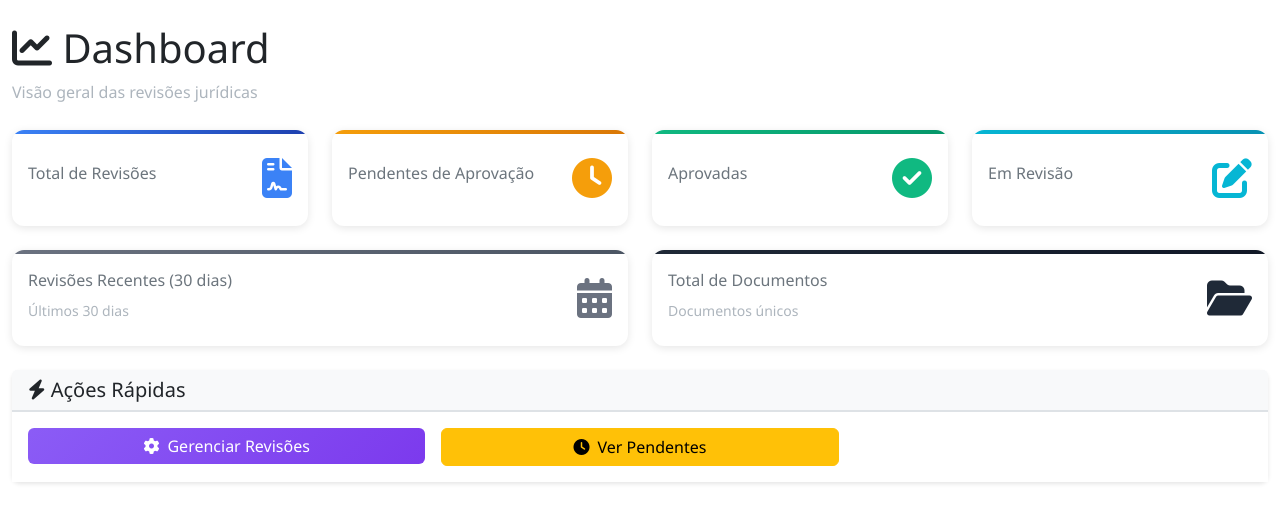
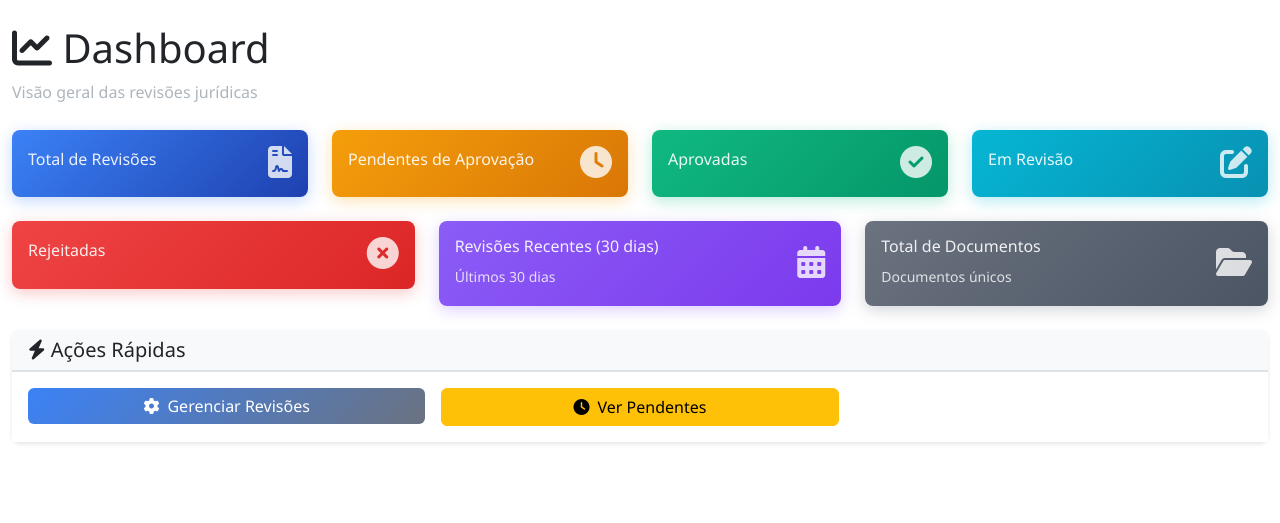
Before and after one commit to rogeriovalente001/revisoes-juridicas, a Flask app: template templates/reviews/dashboard.html in a window 1280 px wide. Shown: the top 523 px of the page. Run offline with Flask 3, Linux system fonts and the light colour scheme; the template is opened without the code that fills it, so the values that code supplies are empty; some libraries are stand-ins or nearby versions.

Commit message:
feat: Adiciona card de rejeitadas e corrige cores do dashboard com gradientes
- Adiciona novo card para contagem de revisoes rejeitadas
- Reorganiza cards em duas linhas (4 cards + 3 cards)
- Implementa cards com fundo colorido em gradiente (igual ao Connect)
- Adiciona gradient-protection.css para proteger cores dos cards
- Corrige transicoes CSS que estavam sobrepondo as cores
- Atualiza repository para incluir query de revisoes rejeitadas
- Cards agora exibem cores permanentes sem sobrescrita

```diff
--- /dev/null
+++ b/static/css/gradient-protection.css
@@ -0,0 +1,52 @@
+/* ========================================
+   GRADIENT PROTECTION CSS
+   Proteção simples e eficaz para gradientes
+   CARREGAR POR ÚLTIMO - APÓS TODOS OS OUTROS CSS
+   ======================================== */
+
+/* Proteção máxima para cards com gradientes inline */
+.card[style*="background: linear-gradient"] {
+    opacity: 1 !important;
+    visibility: visible !important;
+    display: block !important;
+    position: relative !important;
+    z-index: 1 !important;
+    transform: none !important;
+    transition: none !important;
+    animation: none !important;
+    animation-delay: 0 !important;
+    animation-duration: 0 !important;
+    transition-delay: 0 !important;
+    transition-duration: 0 !important;
+    will-change: auto !important;
+}
+
+/* Proteção para elementos filhos */
+.card[style*="background: linear-gradient"] * {
+    transition: none !important;
+}
+
+/* Proteção específica para card-body */
+.card[style*="background: linear-gradient"] .card-body {
+    background-color: transparent !important;
+    color: inherit !important;
+    transition: none !important;
+}
+
+/* Proteção para todos os elementos de texto */
+.card[style*="background: linear-gradient"] h1,
+.card[style*="background: linear-gradient"] h2,
+.card[style*="background: linear-gradient"] h3,
+.card[style*="background: linear-gradient"] h4,
+.card[style*="background: linear-gradient"] h5,
+.card[style*="background: linear-gradient"] h6,
+.card[style*="background: linear-gradient"] p,
+.card[style*="background: linear-gradient"] small,
+.card[style*="background: linear-gradient"] span,
+.card[style*="background: linear-gradient"] i,
+.card[style*="background: linear-gradient"] strong,
+.card[style*="background: linear-gradient"] b,
+.card[style*="background: linear-gradient"] div {
+    color: white !important;
+    transition: none !important;
+}
--- a/static/css/style.css
+++ b/static/css/style.css
@@ -3,17 +3,15 @@
    ======================================== */
 
 :root {
-    /* Paleta de cores Argo Solutions */
-    --primary-color: #8B5CF6;        /* Roxo médio */
-    --secondary-color: #7C3AED;      /* Roxo escuro */
-    --accent-color: #F97316;         /* Laranja */
-    --info-color: #3B82F6;           /* Azul */
+    /* Paleta de cores - mesma estrutura do Connect */
+    --primary-color: #3B82F6;        /* Azul */
+    --secondary-color: #6B7280;      /* Cinza */
+    --accent-color: #F59E0B;         /* Laranja */
+    --info-color: #06B6D4;           /* Ciano */
     --success-color: #10B981;        /* Verde */
-    --warning-color: #F59E0B;       /* Amarelo */
-    --danger-color: #EF4444;        /* Vermelho */
-    --light-color: #F8FAFC;          /* Cinza claro */
+    --warning-color: #F59E0B;        /* Amarelo */
+    --danger-color: #EF4444;         /* Vermelho */
     --dark-color: #1F2937;           /* Cinza escuro */
-    --gray-color: #6B7280;           /* Cinza médio */
 }
 
 body {
@@ -249,103 +247,120 @@ body {
 }
 
 /* Card Primary - Azul (Connect) */
-.dashboard-card-primary::before {
+.card.dashboard-card.dashboard-card-primary::before {
     background: linear-gradient(135deg, #3B82F6 0%, #1E40AF 100%) !important;
 }
 
-.dashboard-card-primary .dashboard-card-number {
-    color: #3B82F6 !important;
+.card.dashboard-card.dashboard-card-primary h2.dashboard-card-number,
+.card.dashboard-card.dashboard-card-primary .dashboard-card-number {
     font-weight: 700 !important;
     transition: color 0s !important;
 }
 
-.dashboard-card-primary .dashboard-card-icon {
-    color: #3B82F6 !important;
+.card.dashboard-card.dashboard-card-primary .dashboard-card-icon,
+.card.dashboard-card.dashboard-card-primary .dashboard-card-icon i {
     font-size: 2.5rem !important;
     transition: color 0s !important;
 }
 
 /* Card Warning - Amarelo/Laranja */
-.dashboard-card-warning::before {
+.card.dashboard-card.dashboard-card-warning::before {
     background: linear-gradient(135deg, #F59E0B 0%, #D97706 100%) !important;
 }
 
-.dashboard-card-warning .dashboard-card-number {
-    color: #F59E0B !important;
+.card.dashboard-card.dashboard-card-warning h2.dashboard-card-number,
+.card.dashboard-card.dashboard-card-warning .dashboard-card-number {
     font-weight: 700 !important;
     transition: color 0s !important;
 }
 
-.dashboard-card-warning .dashboard-card-icon {
-    color: #F59E0B !important;
+.card.dashboard-card.dashboard-card-warning .dashboard-card-icon,
+.card.dashboard-card.dashboard-card-warning .dashboard-card-icon i {
     font-size: 2.5rem !important;
     transition: color 0s !important;
 }
 
 /* Card Success - Verde */
-.dashboard-card-success::before {
+.card.dashboard-card.dashboard-card-success::before {
     background: linear-gradient(135deg, #10B981 0%, #059669 100%) !important;
 }
 
-.dashboard-card-success .dashboard-card-number {
-    color: #10B981 !important;
+.card.dashboard-card.dashboard-card-success h2.dashboard-card-number,
+.card.dashboard-card.dashboard-card-success .dashboard-card-number {
     font-weight: 700 !important;
     transition: color 0s !important;
 }
 
-.dashboard-card-success .dashboard-card-icon {
-    color: #10B981 !important;
+.card.dashboard-card.dashboard-card-success .dashboard-card-icon,
+.card.dashboard-card.dashboard-card-success .dashboard-card-icon i {
     font-size: 2.5rem !important;
     transition: color 0s !important;
 }
 
 /* Card Info - Ciano/Azul claro */
-.dashboard-card-info::before {
+.card.dashboard-card.dashboard-card-info::before {
     background: linear-gradient(135deg, #06B6D4 0%, #0891B2 100%) !important;
 }
 
-.dashboard-card-info .dashboard-card-number {
-    color: #06B6D4 !important;
+.card.dashboard-card.dashboard-card-info h2.dashboard-card-number,
+.card.dashboard-card.dashboard-card-info .dashboard-card-number {
     font-weight: 700 !important;
     transition: color 0s !important;
 }
 
-.dashboard-card-info .dashboard-card-icon {
-    color: #06B6D4 !important;
+.card.dashboard-card.dashboard-card-info .dashboard-card-icon,
+.card.dashboard-card.dashboard-card-info .dashboard-card-icon i {
     font-size: 2.5rem !important;
     transition: color 0s !important;
 }
 
 /* Card Secondary - Cinza */
-.dashboard-card-secondary::before {
+.card.dashboard-card.dashboard-card-secondary::before {
     background: linear-gradient(135deg, #6B7280 0%, #4B5563 100%) !important;
 }
 
-.dashboard-card-secondary .dashboard-card-number {
-    color: #6B7280 !important;
+.card.dashboard-card.dashboard-card-secondary h2.dashboard-card-number,
+.card.dashboard-card.dashboard-card-secondary .dashboard-card-number {
     font-weight: 700 !important;
     transition: color 0s !important;
 }
 
-.dashboard-card-secondary .dashboard-card-icon {
-    color: #6B7280 !important;
+.card.dashboard-card.dashboard-card-secondary .dashboard-card-icon,
+.card.dashboard-card.dashboard-card-secondary .dashboard-card-icon i {
     font-size: 2.5rem !important;
     transition: color 0s !important;
 }
 
 /* Card Dark - Preto/Cinza escuro */
-.dashboard-card-dark::before {
+.card.dashboard-card.dashboard-card-dark::before {
     background: linear-gradient(135deg, #1F2937 0%, #111827 100%) !important;
 }
 
-.dashboard-card-dark .dashboard-card-number {
-    color: #1F2937 !important;
+.card.dashboard-card.dashboard-card-dark h2.dashboard-card-number,
+.card.dashboard-card.dashboard-card-dark .dashboard-card-number {
     font-weight: 700 !important;
     transition: color 0s !important;
 }
 
-.dashboard-card-dark .dashboard-card-icon {
-    color: #1F2937 !important;
+.card.dashboard-card.dashboard-card-dark .dashboard-card-icon,
+.card.dashboard-card.dashboard-card-dark .dashboard-card-icon i {
+    font-size: 2.5rem !important;
+    transition: color 0s !important;
+}
+
+/* Card Danger - Vermelho */
+.card.dashboard-card.dashboard-card-danger::before {
+    background: linear-gradient(135deg, #EF4444 0%, #DC2626 100%) !important;
+}
+
+.card.dashboard-card.dashboard-card-danger h2.dashboard-card-number,
+.card.dashboard-card.dashboard-card-danger .dashboard-card-number {
+    font-weight: 700 !important;
+    transition: color 0s !important;
+}
+
+.card.dashboard-card.dashboard-card-danger .dashboard-card-icon,
+.card.dashboard-card.dashboard-card-danger .dashboard-card-icon i {
     font-size: 2.5rem !important;
     transition: color 0s !important;
 }
--- a/static/css/themes.css
+++ b/static/css/themes.css
@@ -20,6 +20,9 @@
     --warning-color: #F59E0B;
     --danger-color: #EF4444;
     --info-color: #3B82F6;
+    --primary-color: #3B82F6;
+    --secondary-color: #6B7280;
+    --dark-color: #1F2937;
 }
 
 /* Tema Escuro */
@@ -40,6 +43,9 @@
     --warning-color: #f59e0b;
     --danger-color: #ef4444;
     --info-color: #06b6d4;
+    --primary-color: #60A5FA;
+    --secondary-color: #9CA3AF;
+    --dark-color: #D1D5DB;
 }
 
 /* Aplicação do tema ao body */
@@ -50,11 +56,20 @@ body {
 }
 
 /* Cards */
-.card:not(.dashboard-card) {
+.card:not([style*="background: linear-gradient"]) {
     background-color: var(--bg-primary);
     border-color: var(--border-color);
     color: var(--text-primary);
     transition: background-color 0.3s ease, border-color 0.3s ease, color 0.3s ease;
+}
+
+/* Cards com gradiente inline - NÃO aplicar transição */
+.card[style*="background: linear-gradient"] {
+    transition: none !important;
+}
+
+.card[style*="background: linear-gradient"] * {
+    transition: none !important;
 }
 
 /* Cards com bordas coloridas mantêm suas cores */
@@ -96,7 +111,8 @@ body {
 .dashboard-card-success,
 .dashboard-card-info,
 .dashboard-card-secondary,
-.dashboard-card-dark {
+.dashboard-card-dark,
+.dashboard-card-danger {
     border: none !important;
 }
 
@@ -105,7 +121,8 @@ body {
 .dashboard-card-success .card-body,
 .dashboard-card-info .card-body,
 .dashboard-card-secondary .card-body,
-.dashboard-card-dark .card-body {
+.dashboard-card-dark .card-body,
+.dashboard-card-danger .card-body {
     background-color: transparent !important;
 }
 
@@ -119,6 +136,9 @@ body {
     background-color: var(--bg-primary);
     color: var(--text-primary);
 }
+
+/* Dashboard cards - NÃO aplicar cor genérica */
+
 
 /* Tabelas */
 .table {
@@ -326,6 +346,11 @@ input[type="radio"] {
     color: var(--text-muted) !important;
 }
 
+/* EXCEÇÃO: text-muted dentro de dashboard cards - manter cor padrão */
+.dashboard-card .text-muted {
+    color: var(--text-muted) !important;
+}
+
 .text-primary {
     color: var(--accent-primary) !important;
 }
@@ -365,10 +390,11 @@ input[type="radio"] {
     box-shadow: 0 1rem 3rem var(--shadow-medium) !important;
 }
 
-/* Transições suaves - exceto dashboard cards */
-*:not(.dashboard-card):not(.dashboard-card *):not(.dashboard-card-number):not(.dashboard-card-icon) {
+/* Transições suaves - exceto cards com gradiente inline */
+*:not([style*="background: linear-gradient"]):not(.card[style*="background: linear-gradient"] *) {
     transition: background-color 0.3s ease, color 0.3s ease, border-color 0.3s ease;
 }
+
 
 /* Scrollbar personalizada */
 ::-webkit-scrollbar {
--- a/templates/base.html
+++ b/templates/base.html
@@ -16,6 +16,8 @@
     <link href="{{ url_for('static', filename='css/style.css') }}?v={{ range(1, 10000) | random }}" rel="stylesheet">
     <!-- CSS Temas -->
     <link href="{{ url_for('static', filename='css/themes.css') }}?v={{ range(1, 10000) | random }}" rel="stylesheet">
+    <!-- CSS de Proteção para Gradientes - CARREGAR POR ÚLTIMO -->
+    <link href="{{ url_for('static', filename='css/gradient-protection.css') }}?v={{ range(1, 10000) | random }}" rel="stylesheet">
 
     {% block extra_css %}{% endblock %}
 </head>
--- a/templates/reviews/dashboard.html
+++ b/templates/reviews/dashboard.html
@@ -10,19 +10,19 @@
     <p class="text-muted">Visão geral das revisões jurídicas</p>
 </div>
 
-<!-- Cards de Estatísticas -->
+<!-- Primeira Linha de Cards -->
 <div class="row g-4 mb-4">
     <!-- Total de Revisões -->
     <div class="col-md-3">
-        <div class="card dashboard-card dashboard-card-primary">
+        <div class="card text-white" style="background: linear-gradient(135deg, #3B82F6 0%, #1E40AF 100%) !important; border: none !important; box-shadow: 0 4px 15px rgba(59, 130, 246, 0.3) !important;">
             <div class="card-body">
                 <div class="d-flex justify-content-between align-items-center">
                     <div>
-                        <h6 class="text-muted mb-2">Total de Revisões</h6>
-                        <h2 class="mb-0 dashboard-card-number">{{ stats.total_reviews }}</h2>
+                        <h6 class="mb-2" style="opacity: 0.9;">Total de Revisões</h6>
+                        <h2 class="mb-0 fw-bold">{{ stats.total_reviews }}</h2>
                     </div>
-                    <div class="dashboard-card-icon">
-                        <i class="fas fa-file-contract"></i>
+                    <div>
+                        <i class="fas fa-file-contract fa-2x" style="opacity: 0.8;"></i>
                     </div>
                 </div>
             </div>
@@ -31,15 +31,15 @@
 
     <!-- Pendentes de Aprovação -->
     <div class="col-md-3">
-        <div class="card dashboard-card dashboard-card-warning">
+        <div class="card text-white" style="background: linear-gradient(135deg, #F59E0B 0%, #D97706 100%) !important; border: none !important; box-shadow: 0 4px 15px rgba(245, 158, 11, 0.3) !important;">
             <div class="card-body">
                 <div class="d-flex justify-content-between align-items-center">
                     <div>
-                        <h6 class="text-muted mb-2">Pendentes de Aprovação</h6>
-                        <h2 class="mb-0 dashboard-card-number">{{ stats.pending_approvals }}</h2>
+                        <h6 class="mb-2" style="opacity: 0.9;">Pendentes de Aprovação</h6>
+                        <h2 class="mb-0 fw-bold">{{ stats.pending_approvals }}</h2>
                     </div>
-                    <div class="dashboard-card-icon">
-                        <i class="fas fa-clock"></i>
+                    <div>
+                        <i class="fas fa-clock fa-2x" style="opacity: 0.8;"></i>
                     </div>
                 </div>
             </div>
@@ -48,15 +48,15 @@
 
     <!-- Aprovadas -->
     <div class="col-md-3">
-        <div class="card dashboard-card dashboard-card-success">
+        <div class="card text-white" style="background: linear-gradient(135deg, #10B981 0%, #059669 100%) !important; border: none !important; box-shadow: 0 4px 15px rgba(16, 185, 129, 0.3) !important;">
             <div class="card-body">
                 <div class="d-flex justify-content-between align-items-center">
                     <div>
-                        <h6 class="text-muted mb-2">Aprovadas</h6>
-                        <h2 class="mb-0 dashboard-card-number">{{ stats.approved_reviews }}</h2>
+                        <h6 class="mb-2" style="opacity: 0.9;">Aprovadas</h6>
+                        <h2 class="mb-0 fw-bold">{{ stats.approved_reviews }}</h2>
                     </div>
-                    <div class="dashboard-card-icon">
-                        <i class="fas fa-check-circle"></i>
+                    <div>
+                        <i class="fas fa-check-circle fa-2x" style="opacity: 0.8;"></i>
                     </div>
                 </div>
             </div>
@@ -65,15 +65,15 @@
 
     <!-- Em Revisão -->
     <div class="col-md-3">
-        <div class="card dashboard-card dashboard-card-info">
+        <div class="card text-white" style="background: linear-gradient(135deg, #06B6D4 0%, #0891B2 100%) !important; border: none !important; box-shadow: 0 4px 15px rgba(6, 182, 212, 0.3) !important;">
             <div class="card-body">
                 <div class="d-flex justify-content-between align-items-center">
                     <div>
-                        <h6 class="text-muted mb-2">Em Revisão</h6>
-                        <h2 class="mb-0 dashboard-card-number">{{ stats.in_review }}</h2>
+                        <h6 class="mb-2" style="opacity: 0.9;">Em Revisão</h6>
+                        <h2 class="mb-0 fw-bold">{{ stats.in_review }}</h2>
                     </div>
-                    <div class="dashboard-card-icon">
-                        <i class="fas fa-edit"></i>
+                    <div>
+                        <i class="fas fa-edit fa-2x" style="opacity: 0.8;"></i>
                     </div>
                 </div>
             </div>
@@ -81,20 +81,37 @@
     </div>
 </div>
 
-<!-- Segunda Linha de Estatísticas -->
+<!-- Segunda Linha de Cards -->
 <div class="row g-4 mb-4">
-    <!-- Revisões Recentes (30 dias) -->
-    <div class="col-md-6">
-        <div class="card dashboard-card dashboard-card-secondary">
+    <!-- Rejeitadas -->
+    <div class="col-md-4">
+        <div class="card text-white" style="background: linear-gradient(135deg, #EF4444 0%, #DC2626 100%) !important; border: none !important; box-shadow: 0 4px 15px rgba(239, 68, 68, 0.3) !important;">
             <div class="card-body">
                 <div class="d-flex justify-content-between align-items-center">
                     <div>
-                        <h6 class="text-muted mb-2">Revisões Recentes (30 dias)</h6>
-                        <h2 class="mb-0 dashboard-card-number">{{ stats.recent_reviews }}</h2>
-                        <small class="text-muted">Últimos 30 dias</small>
+                        <h6 class="mb-2" style="opacity: 0.9;">Rejeitadas</h6>
+                        <h2 class="mb-0 fw-bold">{{ stats.rejected_reviews }}</h2>
                     </div>
-                    <div class="dashboard-card-icon">
-                        <i class="fas fa-calendar-alt"></i>
+                    <div>
+                        <i class="fas fa-times-circle fa-2x" style="opacity: 0.8;"></i>
+                    </div>
+                </div>
+            </div>
+        </div>
+    </div>
+
+    <!-- Revisões Recentes (30 dias) -->
+    <div class="col-md-4">
+        <div class="card text-white" style="background: linear-gradient(135deg, #8B5CF6 0%, #7C3AED 100%) !important; border: none !important; box-shadow: 0 4px 15px rgba(139, 92, 246, 0.3) !important;">
+            <div class="card-body">
+                <div class="d-flex justify-content-between align-items-center">
+                    <div>
+                        <h6 class="mb-2" style="opacity: 0.9;">Revisões Recentes (30 dias)</h6>
+                        <h2 class="mb-0 fw-bold">{{ stats.recent_reviews }}</h2>
+                        <small style="opacity: 0.8;">Últimos 30 dias</small>
+                    </div>
+                    <div>
+                        <i class="fas fa-calendar-alt fa-2x" style="opacity: 0.8;"></i>
                     </div>
                 </div>
             </div>
@@ -102,17 +119,17 @@
     </div>
 
     <!-- Total de Documentos -->
-    <div class="col-md-6">
-        <div class="card dashboard-card dashboard-card-dark">
+    <div class="col-md-4">
+        <div class="card text-white" style="background: linear-gradient(135deg, #6B7280 0%, #4B5563 100%) !important; border: none !important; box-shadow: 0 4px 15px rgba(107, 114, 128, 0.3) !important;">
             <div class="card-body">
                 <div class="d-flex justify-content-between align-items-center">
                     <div>
-                        <h6 class="text-muted mb-2">Total de Documentos</h6>
-                        <h2 class="mb-0 dashboard-card-number">{{ stats.total_documents }}</h2>
-                        <small class="text-muted">Documentos únicos</small>
+                        <h6 class="mb-2" style="opacity: 0.9;">Total de Documentos</h6>
+                        <h2 class="mb-0 fw-bold">{{ stats.total_documents }}</h2>
+                        <small style="opacity: 0.8;">Documentos únicos</small>
                     </div>
-                    <div class="dashboard-card-icon">
-                        <i class="fas fa-folder-open"></i>
+                    <div>
+                        <i class="fas fa-folder-open fa-2x" style="opacity: 0.8;"></i>
                     </div>
                 </div>
             </div>
```
Also changed, not shown: other parts of static/css/style.css (+2 -35 lines), app/repositories/reviews_repository.py (+14 -0 lines).
